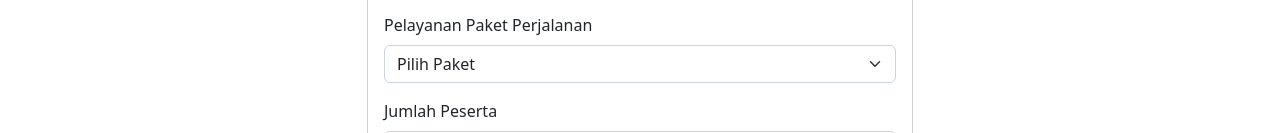
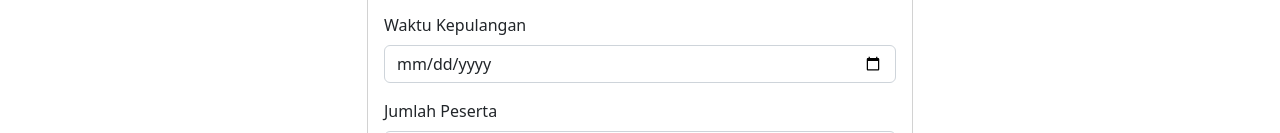
Before and after one commit to RidhaDarwis/ridha_vgsa, a plain HTML site: page pemesanan.html in a window 1280 px wide. Shown: the part 484-617 px from the top of the page. Drawn offline with nearby package versions, Linux system fonts and the light colour scheme.

Commit message:
Update pemesanan.html

```diff
--- a/pemesanan.html
+++ b/pemesanan.html
@@ -64,13 +64,9 @@
                                 <label for="waktuPerjalanan" class="form-label">Waktu Perjalanan</label>
                                 <input type="date" class="form-control" id="waktuPerjalanan">
                             </div>
-                            <div class="mb-3">
-                                <label for="pelayananPaket" class="form-label">Pelayanan Paket Perjalanan</label>
-                                <select class="form-select" id="pelayananPaket">
-                                    <option value="" selected disabled>Pilih Paket</option>
-                                    <option value="paket1">Paket 1</option>
-                                    <option value="paket2">Paket 2</option>
-                                </select>
+                             <div class="mb-3">
+                                <label for="waktuPerjalanan" class="form-label">Waktu Kepulangan</label>
+                                <input type="date" class="form-control" id="waktuPerjalanan">
                             </div>
                             <div class="mb-3">
                                 <label for="jumlahPeserta" class="form-label">Jumlah Peserta</label>
```
